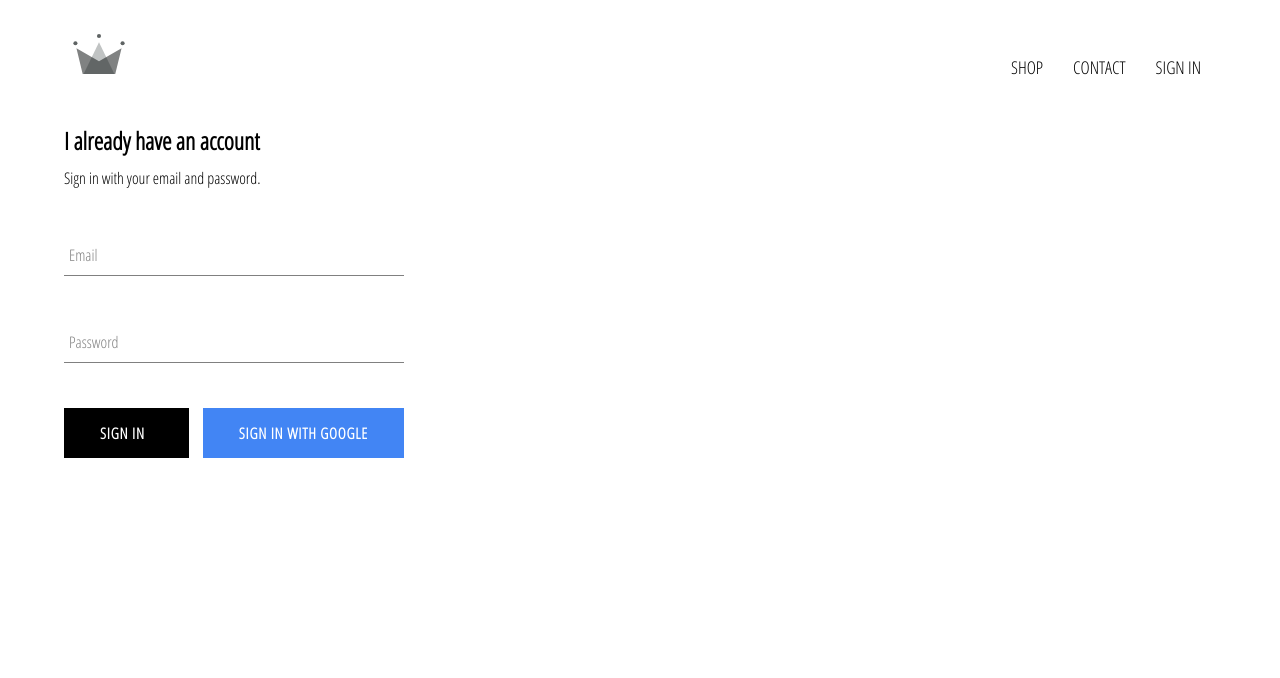
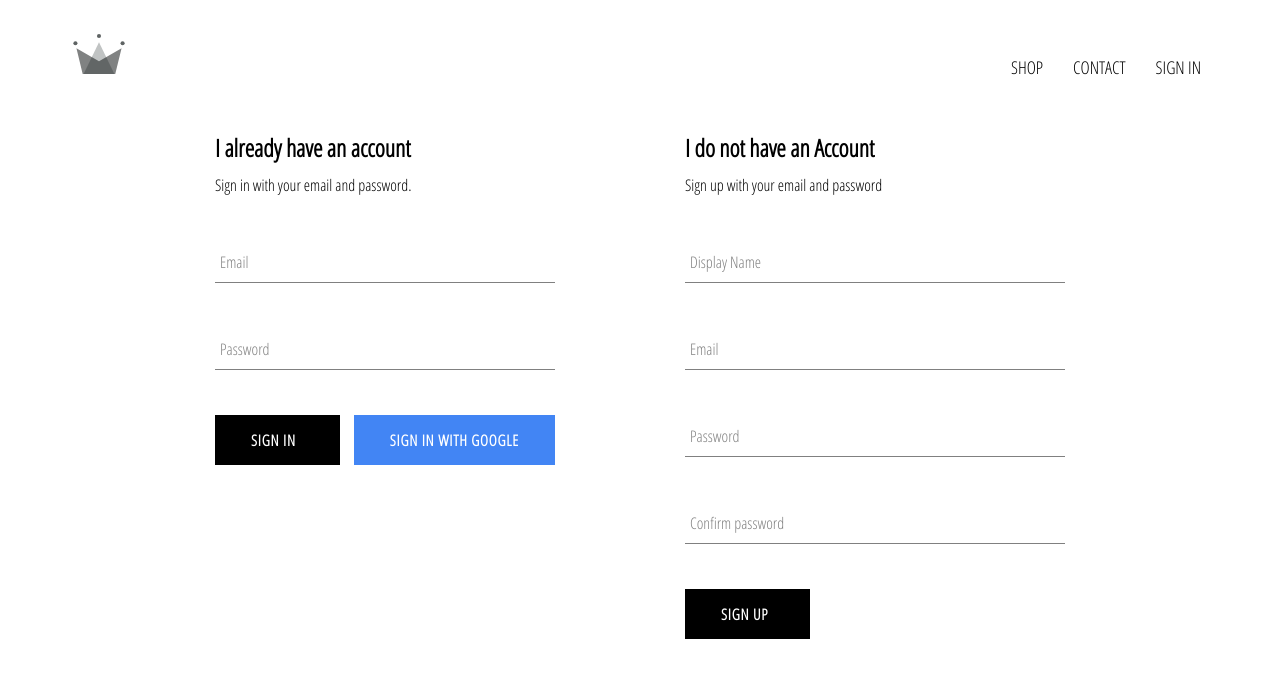
Before and after one commit to Chrossu/Crwn-Clothing, a React (Create React App) app: page /auth in a window 1280 px wide. Shown: the top 678 px of the page. Built offline with nearby package versions, Linux system fonts and the light colour scheme; no server answers.

Commit message:
Implemented register form

```diff
--- /dev/null
+++ b/src/components/register/Register.component.jsx
@@ -0,0 +1,98 @@
+import React, { useState } from 'react';
+
+import FormInput from '../form-input/Form-input.component';
+import ButtonCustom from '../button-custom/Button-custom.component';
+
+import { auth, createUserProfileDocument } from '../../firebase/firebase.utils';
+
+import { StyledRegister, StyledTitle } from './register.style';
+
+const Register = () => {
+  const [state, setState] = useState({
+    displayName: '',
+    email: '',
+    password: '',
+    confirmPassword: ''
+  });
+
+  const { displayName, email, password, confirmPassword } = state;
+
+  const onChange = e => {
+    const { name, value } = e.target;
+
+    setState({...state, [name]: value })
+  }
+
+  const onSubmit = async e => {
+    e.preventDefault();
+
+    if (password !== confirmPassword) {
+      return alert('Passwords does not match');
+    }
+
+    try {
+      const { user } = await auth.createUserWithEmailAndPassword(email, password);
+
+      await createUserProfileDocument(user, { displayName });
+
+      setState({
+        displayName: '',
+        email: '',
+        password: '',
+        confirmPassword: ''
+      })
+
+      alert('User created');
+    } catch (err) {
+      console.error(err);
+    }
+  }
+
+  return (
+    <StyledRegister>
+      <StyledTitle>I do not have an Account</StyledTitle>
+      <span>Sign up with your email and password</span>
+      <form onSubmit={onSubmit}>
+        {/* Display name input */}
+        <FormInput
+          type="text"
+          name="displayName"
+          value={displayName}
+          onChange={onChange}
+          label="Display Name"
+          required
+        />
+        {/* Email input */}
+        <FormInput
+          type="email"
+          name="email"
+          value={email}
+          onChange={onChange}
+          label="Email"
+          required
+        />
+        {/* Password input */}
+        <FormInput
+          type="password"
+          name="password"
+          value={password}
+          onChange={onChange}
+          label="Password"
+          required
+        />
+        {/* Confirm password input */}
+        <FormInput
+          type="password"
+          name="confirmPassword"
+          value={confirmPassword}
+          onChange={onChange}
+          label="Confirm password"
+          required
+        />
+        <ButtonCustom type="submit">Sign up</ButtonCustom>
+      </form>
+    </StyledRegister>
+  )
+}
+
+export default Register;
--- /dev/null
+++ b/src/components/register/register.style.js
@@ -0,0 +1,12 @@
+import styled from 'styled-components';
+
+export const StyledRegister = styled.div`
+  min-width: 380px;
+  display: flex;
+  flex-direction: column;
+  width: 22vw;
+`;
+
+export const StyledTitle = styled.h2`
+  margin: 10px 0;
+`;
--- a/src/firebase/firebase.utils.js
+++ b/src/firebase/firebase.utils.js
@@ -30,7 +30,7 @@ export const createUserProfileDocument = async (userAuth, extraData) => {
         email,
         createdAt,
         ...extraData
-      })
+      });
     } catch (err) {
       console.error('Error creating user: ', err.message)
     }
--- a/src/pages/authentication/Authentication.component.jsx
+++ b/src/pages/authentication/Authentication.component.jsx
@@ -1,12 +1,14 @@
 import React from 'react';
 
 import Login from '../../components/login/Login.component';
+import Register from '../../components/register/Register.component';
 
 import { StyledAuthenticationContainer } from './authentication.style';
 
 const AuthenticationPage = () => (
   <StyledAuthenticationContainer>
     <Login />
+    <Register />
   </StyledAuthenticationContainer>
 )
 
--- a/src/pages/authentication/authentication.style.js
+++ b/src/pages/authentication/authentication.style.js
@@ -1,5 +1,8 @@
 import styled from 'styled-components';
 
 export const StyledAuthenticationContainer = styled.div`
-
+  width: 850px;
+  display: flex;
+  justify-content: space-between;
+  margin: 2rem auto;
 `;
```
